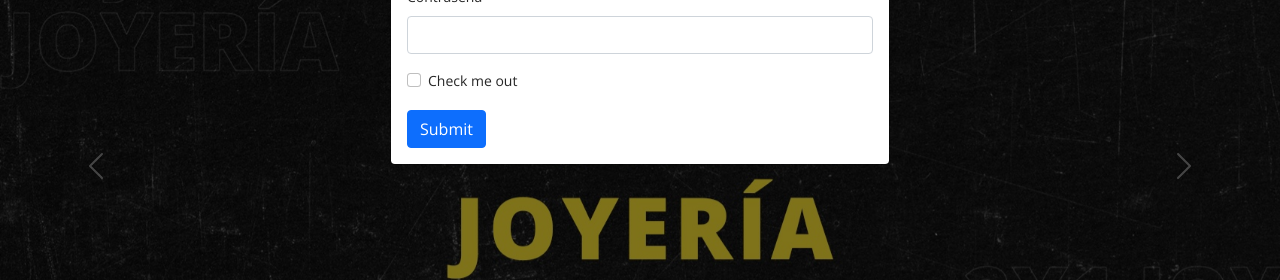
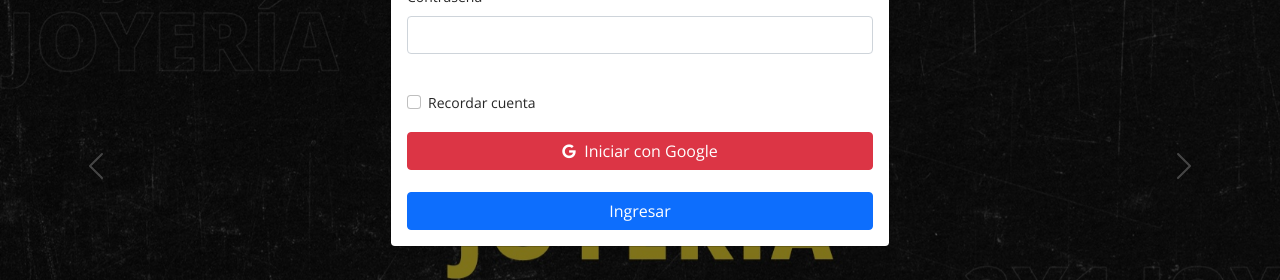
Before and after one commit to Jacky2954/Ecommerce, a React (Create React App) app: page / in a window 1280 px wide. Both pictures are taken after a click on the button "Ingresa". Shown: the part 217-497 px from the top of the page. Built offline with nearby package versions, Linux system fonts and the light colour scheme; no server answers.

Commit message:
commit 16
Interfaz de Login y Registro terminado

```diff
--- a/src/component/userSesion/Login.jsx
+++ b/src/component/userSesion/Login.jsx
@@ -36,12 +36,26 @@ class Login extends React.Component {
                             <Form.Label>Contraseña</Form.Label>
                             <Form.Control type="password" />
                         </Form.Group>
+
+                        <br/>
+
                         <Form.Group className="mb-3" controlId="formBasicCheckbox">
-                            <Form.Check type="checkbox" label="Check me out" />
+                            <Form.Check type="checkbox" label="Recordar cuenta" />
                         </Form.Group>
+
+                        <div className="d-grid gap-2">
+                        <Button variant="danger" type="submit" onClick={()=>this.handleModal()}>
+                        <i className="fa fa-google me-1"></i> Iniciar con Google
+                        </Button>
+                        </div>
+
+                        <br/>
+
+                        <div className="d-grid gap-2">
                         <Button variant="primary" type="submit" onClick={()=>this.handleModal()}>
-                            Submit
+                            Ingresar
                         </Button>
+                        </div>
                         </Form>
                     </Modal.Body>
                 </Modal>
--- a/src/component/userSesion/NuevoUsuario.jsx
+++ b/src/component/userSesion/NuevoUsuario.jsx
@@ -59,7 +59,7 @@ class Register extends React.Component {
                         <br/>
 
                         <Form.Group className="mb-3" controlId="formBasicCheckbox">
-                            <Form.Check type="checkbox" label="Check me out" />
+                            <Form.Check type="checkbox" label="Recordar cuenta" />
                         </Form.Group>
 
                         <div className="d-grid gap-2">
```
